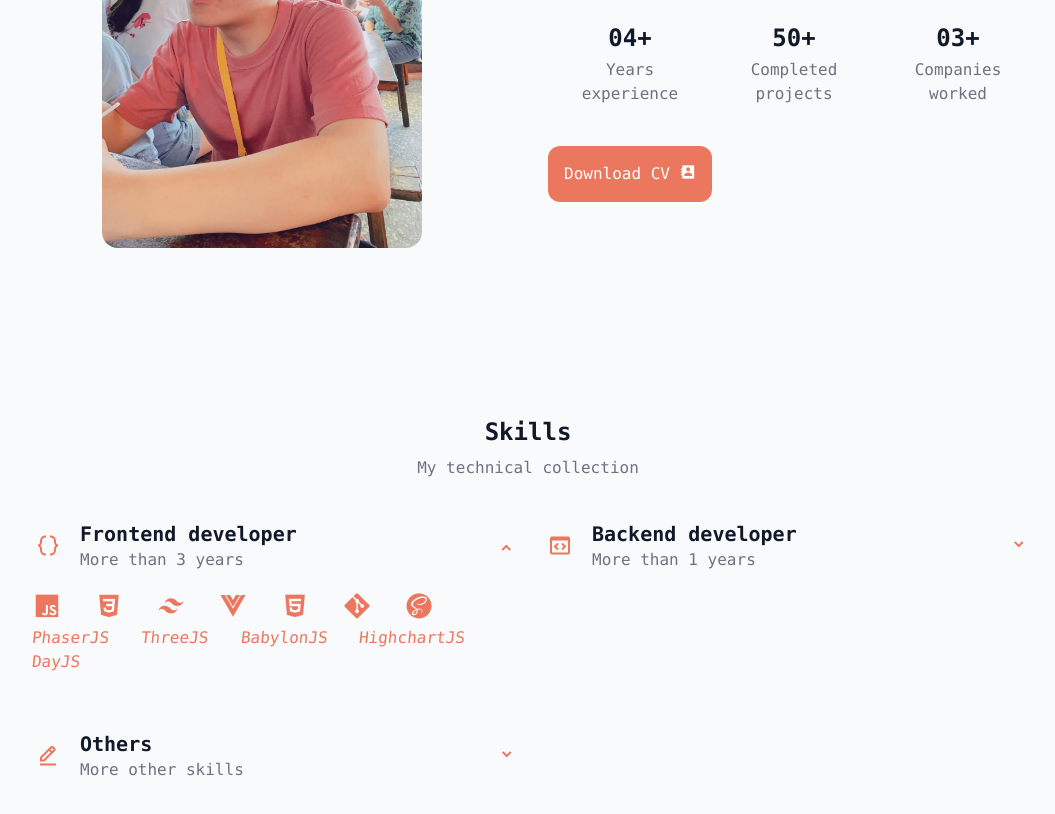
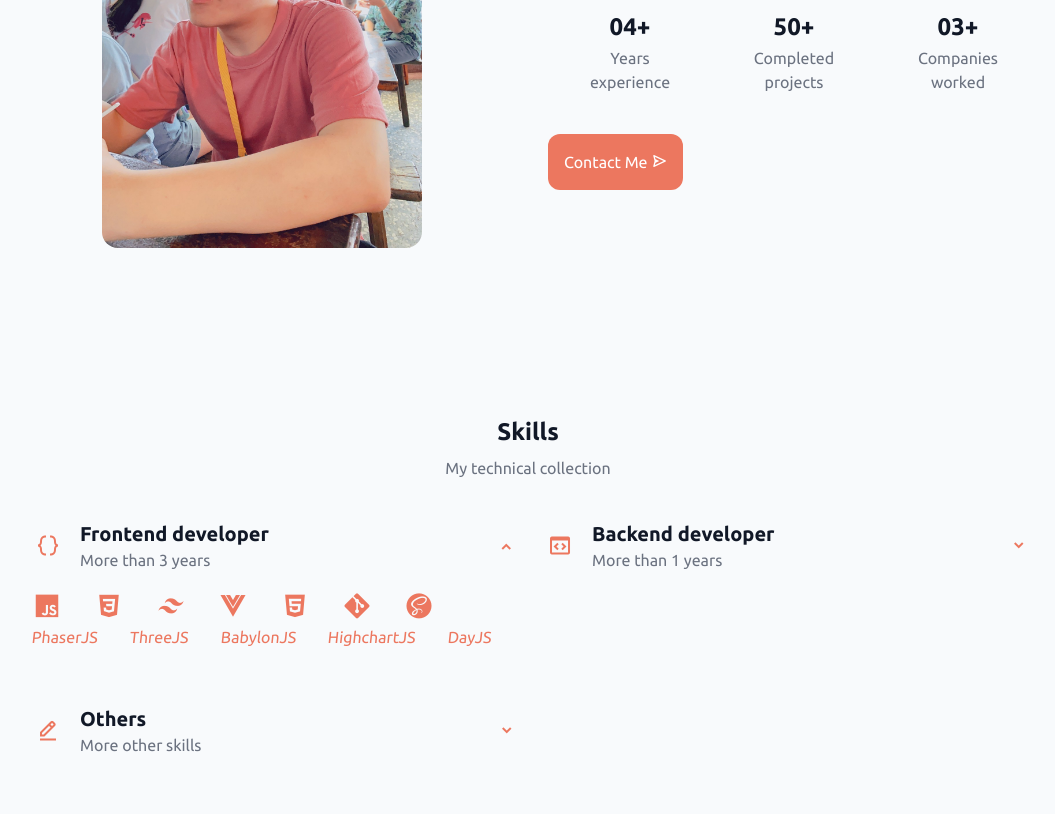
Before and after one commit to connectshark/nosegates, a Vue app: page / in a window 1280 px wide. Shown: the part 1020-1834 px from the top of the page, without its empty margins (112-1167 px from the left). Built offline with nearby package versions, Linux system fonts and the light colour scheme; the HTML template or start-up script is replaced by a standard one.

Commit message:
修改預設字體

```diff
--- a/index.html
+++ b/index.html
@@ -12,11 +12,12 @@
   <meta property="og:image:width" content="1664">
   <meta property="og:image:height" content="904">
   <meta property="og:image:alt" content="screenshot">
-  <link href='https://unpkg.com/boxicons@2.1.2/css/boxicons.min.css' rel='stylesheet'>
+  <link href="https://fonts.googleapis.com/css2?family=Noto+Sans+TC:wght@400;700&family=Ubuntu:wght@400;700&display=swap" rel="stylesheet">
+  <link href='https://unpkg.com/boxicons@latest/css/boxicons.min.css' rel='stylesheet'>
   <script src="//unpkg.com/@triggerjs/trigger" defer></script>
 </head>
 <body>
-  <div id="app" class=" font-mono bg-slate-50 min-h-screen text-gray-900 dark:text-white dark:bg-slate-900 transition"></div>
+  <div id="app" class=" font-nunito bg-slate-50 min-h-screen text-gray-900 dark:text-white dark:bg-slate-900 transition"></div>
   <div id="modal"></div>
   <script type="module" src="/src/main.js"></script>
   <script async src="https://www.googletagmanager.com/gtag/js?id=G-JFQK0SVFTX"></script>
--- a/src/views/HomeView.vue
+++ b/src/views/HomeView.vue
@@ -51,9 +51,9 @@
               <p class=" text-gray-500 dark:text-gray-300">{{ item.last }}</p>
             </li>
           </ul>
-          <button class="hover:opacity-80 bg-primary p-4 rounded-xl text-white">
-            Download CV <i class='bx bxs-contact'></i>
-          </button>
+        <LinkContainer href="#contact" class=" inline-block">
+          Contact Me <i class='bx bx-send'></i>
+        </LinkContainer>
         </div>
       </div>
     </SectionContainer>
--- a/tailwind.config.js
+++ b/tailwind.config.js
@@ -11,6 +11,9 @@ module.exports = {
         primary: 'rgb(var(--color-primary) / <alpha-value>)'
       }
     },
+    fontFamily: {
+      'nunito': [`'Ubuntu'`, `'Noto Sans TC'`, 'sans-serif', 'ui-monospace', 'SFMono-Regular', 'Menlo', 'Monaco', 'Consolas']
+    }
   },
   plugins: [
     require('@tailwindcss/forms')({
```
